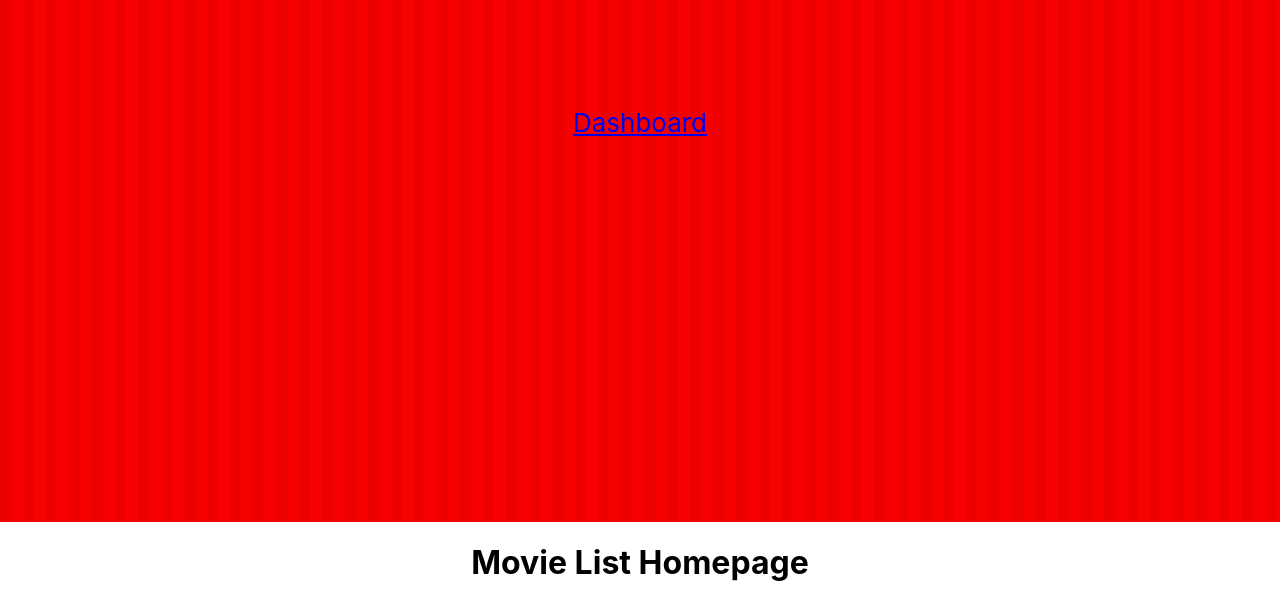
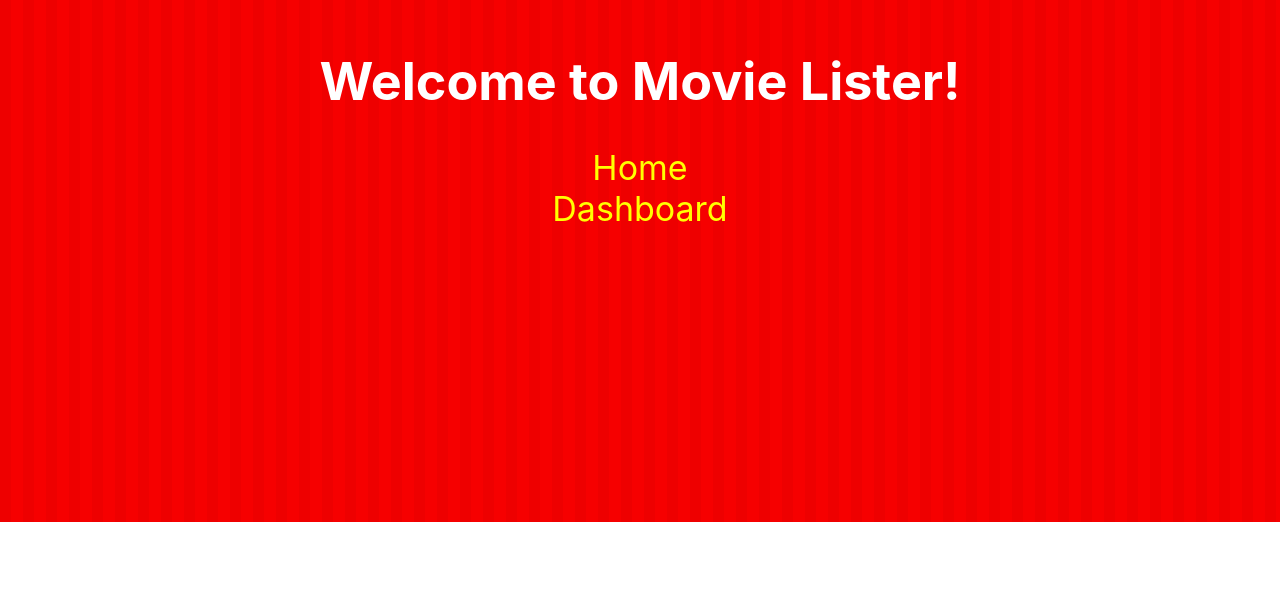
Before and after one commit to CodyDDalton/codysCRUDApi, a React (Create React App) app in the folder reactjs/: page / in a window 1280 px wide. Shown: the part 278-882 px from the top of the page. After the commit the page ends 800 px from the top, so only its background shows below. Built offline with nearby package versions, Linux system fonts and the light colour scheme.

Commit message:
Finished styling

```diff
--- a/reactjs/src/index.css
+++ b/reactjs/src/index.css
@@ -7,6 +7,10 @@ body {
   -moz-osx-font-smoothing: grayscale;
 }
 
+#Link:hover{
+  color:white;
+}
+
 code {
   font-family: source-code-pro, Menlo, Monaco, Consolas, 'Courier New',
     monospace;
--- a/reactjs/src/pages/Dashboard.js
+++ b/reactjs/src/pages/Dashboard.js
@@ -88,35 +88,43 @@ function Dashboard() {
   return (
     <div className="App">
       <header className="App-header" style={styles.header}>
-        <nav>
-          <Link to="/">Home</Link>
+        <nav style={styles.nav}>
+          <Link style={styles.link} to="/">Return to Home</Link>
         </nav>
         <div>
         <h1>Movies</h1>
 
-        <ul>
+        <ul style={{listStyle:'none'}}>
         {
           movies.map(movie => (
-             <li>
-              <Link to={`/movie/${movie._id}`}>{movie.title}</Link>
+             <li style={styles.list}>
+              <Link style={{textDecoration:'none', color:'yellow'}} to={`/movie/${movie._id}`}>{movie.title}</Link>
             </li>
           ))
         }
         </ul>
-        <form onSubmit={(event) => handleSubmit(event)}>
-            <label>
-                Title:
-                <input type="text" name="title" value={values.title} onChange={handleInputChange} />
-            </label>
-            <label>
-                Genre:
-                <input type="text" name="genre" value={values.genre} onChange={handleInputChange} />
-            </label>
-            <label>
-                Released:
-                <input type="text" name="released" value={values.released} onChange={handleInputChange} />
-            </label>
-            <input type="submit" value="Submit" />
+        <form style={styles.form} onSubmit={(event) => handleSubmit(event)}>
+          <div style={styles.entryContainer}>
+            <label for='title'>
+                Title:</label>
+                <input id='title' style={styles.inputs} type="text" name="title" value={values.title} onChange={handleInputChange} />
+
+          </div>
+            <div style={styles.entryContainer}>
+              <label for='genre'>
+                Genre:</label>
+                <input id='genre' style={styles.inputs} type="text" name="genre" value={values.genre} onChange={handleInputChange} />
+
+            </div>
+            <div style={styles.entryContainer}>
+              <label for='released'>
+                Released:</label>
+                <input id='released' style={styles.inputs} type="text" name="released" value={values.released} onChange={handleInputChange} />
+
+
+            </div>
+
+            <input style={styles.button} type="submit" value="Submit" />
         </form>
         </div>
 
@@ -134,5 +142,50 @@ const styles = {
     backgroundImage: 'linear-gradient(to right, #ee0000, #ee0000 11.5px, #f60000 11.5px, #f60000 )',
     backgroundSize: '23px 100%',
     height:'10%'
+  },
+  nav:{
+    textAlign:'left',
+    marginLeft:'2%',
+    marginRight:'80%',
+    marginTop:'1%',
+  },
+  link:{
+    color:'white',
+    textDecoration:'none'
+  },
+  list:{
+    fontSize:24
+  },
+  form:{
+    display:'flex',
+    flexDirection:'column',
+    justifyContent:'space-evenly',
+    backgroundColor:'rgba(0,0,0,0.25',
+    borderRadius:'20px',
+    color:'white',
+    width:'800px',
+    height:'300px'
+  },
+  inputs:{
+    marginLeft:'33%',
+    marginRight:'33%',
+    width:'33%',
+    borderRadius:'20px',
+    backgroundColor:'rgba(0,0,0,0.5',
+    fontSize:18,
+    color:'yellow',
+    textAlign:'center'
+  },
+  button:{
+    width:'33%',
+    marginRight:'33%',
+    marginLeft:'33%'
+  },
+  entryContainer:{
+    display:'flex',
+    flexDirection:'column'
   }
+
+
+
 }
--- a/reactjs/src/pages/Home.js
+++ b/reactjs/src/pages/Home.js
@@ -6,16 +6,17 @@ function Home() {
   return (
     <div className="App">
       <header className="App-header" style={styles.header}>
-        <nav>
-          <Link to="/dashboard">Dashboard</Link>
+      <div>
+        <h1>Welcome to Movie Lister!</h1>
+      </div>
+        <nav style={styles.nav}>
+          <div style={styles.links}>
+          <Link id="Link" to="/" style={{textDecoration:'none', color:'yellow'}}>Home</Link>
+          <Link to="/dashboard" style={{textDecoration:'none', color:'yellow'}}>Dashboard</Link>
+
+          </div>
         </nav>
-
       </header>
-      <div>
-        <h1>Movie List Homepage</h1>
-      </div>
-
-
     </div>
   );
 }
@@ -29,5 +30,14 @@ const styles = {
     backgroundImage: 'linear-gradient(to right, #ee0000, #ee0000 11.5px, #f60000 11.5px, #f60000 )',
     backgroundSize: '23px 100%',
     height:'10%'
+  },
+  nav:{
+    fontSize:34,
+  },
+  links:{
+    display:'flex',
+    flexDirection:'column',
+    justifyContent:'space-evenly',
   }
+
 }
--- a/reactjs/src/pages/Movie.js
+++ b/reactjs/src/pages/Movie.js
@@ -112,32 +112,19 @@ function Movie() {
   return (
     <div className="App">
       <header className="App-header" style={styles.header}>
-        <nav>
-          <Link to="/dashboard">Dashboard</Link>
-          <Link to="/">Home</Link>
+        <nav style={styles.nav}>
+        <div style={styles.links}>
+          <Link style={{textDecoration:'none', color:'yellow'}} to="/">Home</Link>
+          <Link style={{textDecoration:'none', color:'yellow'}} to="/dashboard">Dashboard</Link>
+
+          </div>
         </nav>
+        <hr style={{width:'33%'}}></hr>
         <div>
-          <h1>Movie Listing</h1>
           <h5>{values && values.title}</h5>
-          <p>{values && values.genre}</p>
-          <p>{values && values.released}</p>
+          <p>Genre: {values && values.genre}</p>
+          <p>Released: {values && values.released}</p>
           <button onClick={() => deleteMovie()}>Delete Movie</button>
-
-          <form onSubmit={(event) => handleSubmit(event)}>
-              <label>
-                  Title:
-                  <input type="text" name="title" value={values.title} onChange={handleInputChange} />
-              </label>
-              <label>
-                  Genre:
-                  <input type="text" name="genre" value={values.genre} onChange={handleInputChange} />
-              </label>
-              <label>
-                  Released:
-                  <input type="text" name="released" value={values.released} onChange={handleInputChange} />
-              </label>
-              <input type="submit" value="Submit" />
-          </form>
         </div>
       </header>
     </div>
@@ -153,5 +140,13 @@ const styles = {
     backgroundImage: 'linear-gradient(to right, #ee0000, #ee0000 11.5px, #f60000 11.5px, #f60000 )',
     backgroundSize: '23px 100%',
     height:'10%'
+  },
+  nav:{
+    fontSize:34,
+  },
+  links:{
+    display:'flex',
+    flexDirection:'column',
+    justifyContent:'space-evenly',
   }
 }
```
